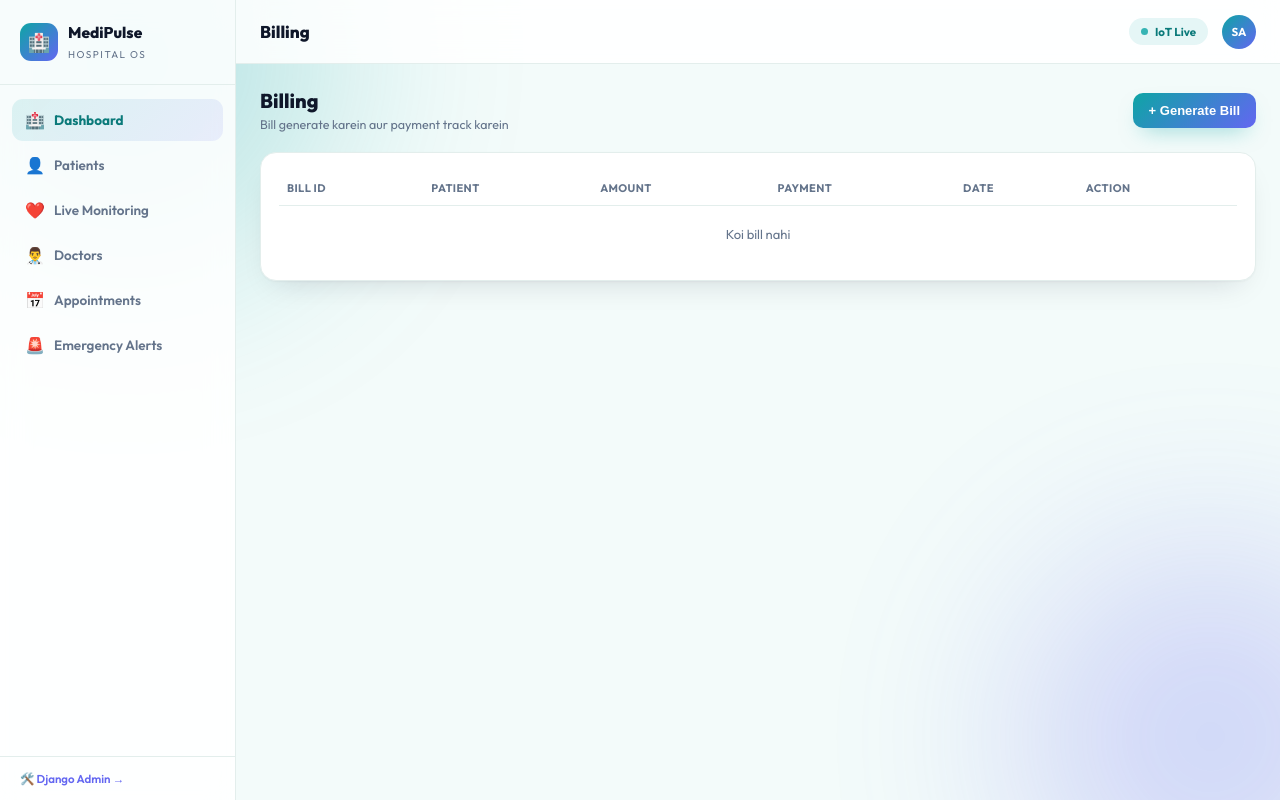
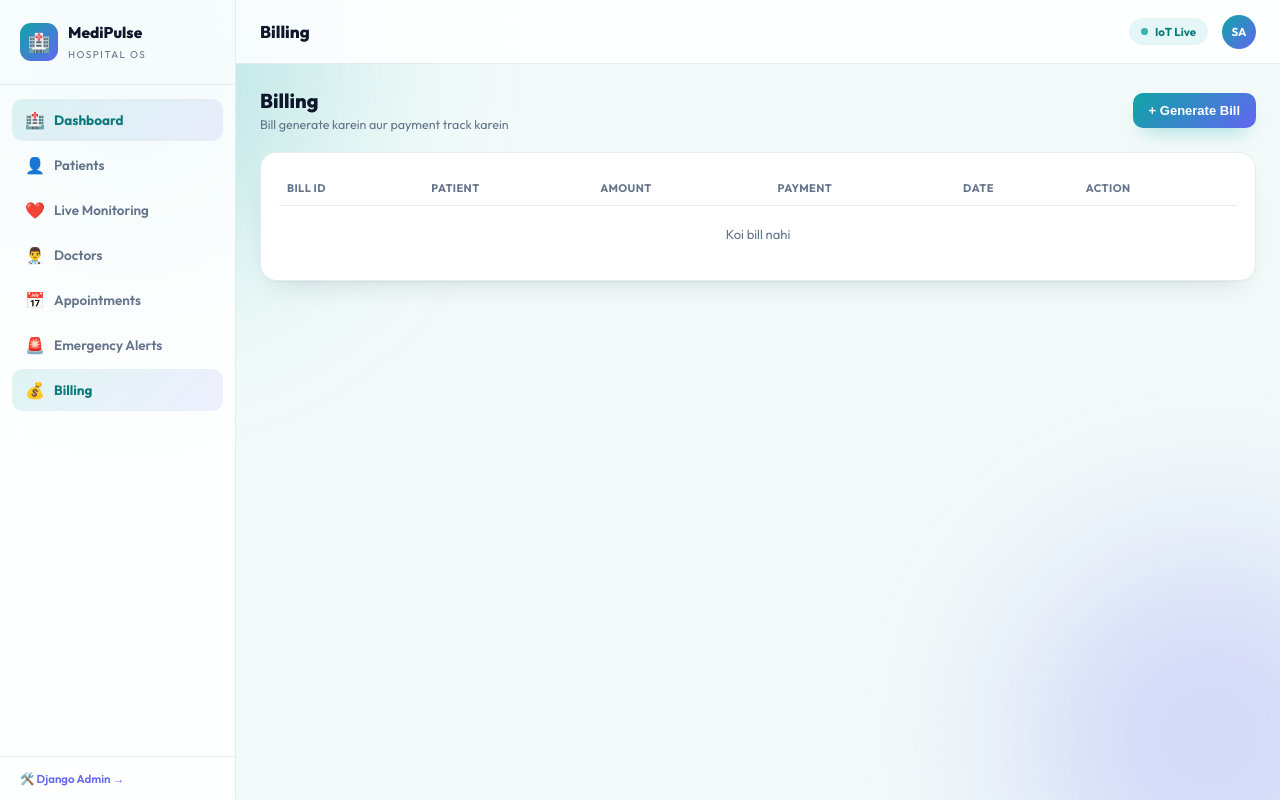
Before and after one commit to abhiyadav1711/Hospital-Management-System-With-IOT--Devices, a Django app: page /billing/ in a window 1280 px wide. Run offline with Django 4.2, Linux system fonts and the light colour scheme; the visitor is signed in with stand-in values (Sample User, id 1); data that the repository does not hold is empty.

Commit message:
Update base.html

```diff
--- a/hospital/templates/hospital/base.html
+++ b/hospital/templates/hospital/base.html
@@ -26,6 +26,7 @@
       <a href="{% url 'doctors' %}" class="nav-item {% if request.resolver_match.url_name == 'doctors' %}active{% endif %}"><span>👨‍⚕️</span>Doctors</a>
       <a href="{% url 'appointments' %}" class="nav-item {% if request.resolver_match.url_name == 'appointments' %}active{% endif %}"><span>📅</span>Appointments</a>
       <a href="{% url 'emergency' %}" class="nav-item {% if request.resolver_match.url_name == 'emergency' %}active{% endif %}"><span>🚨</span>Emergency Alerts</a>
+      <a href="{% url 'billing' %}" class="nav-item {% if request.resolver_match.url_name == 'billing' %}active{% endif %}"><span>💰</span>Billing</a>
     </nav>
     <div class="admin-django">
       <a href="/admin/" target="_blank">🛠️ Django Admin →</a>
```
